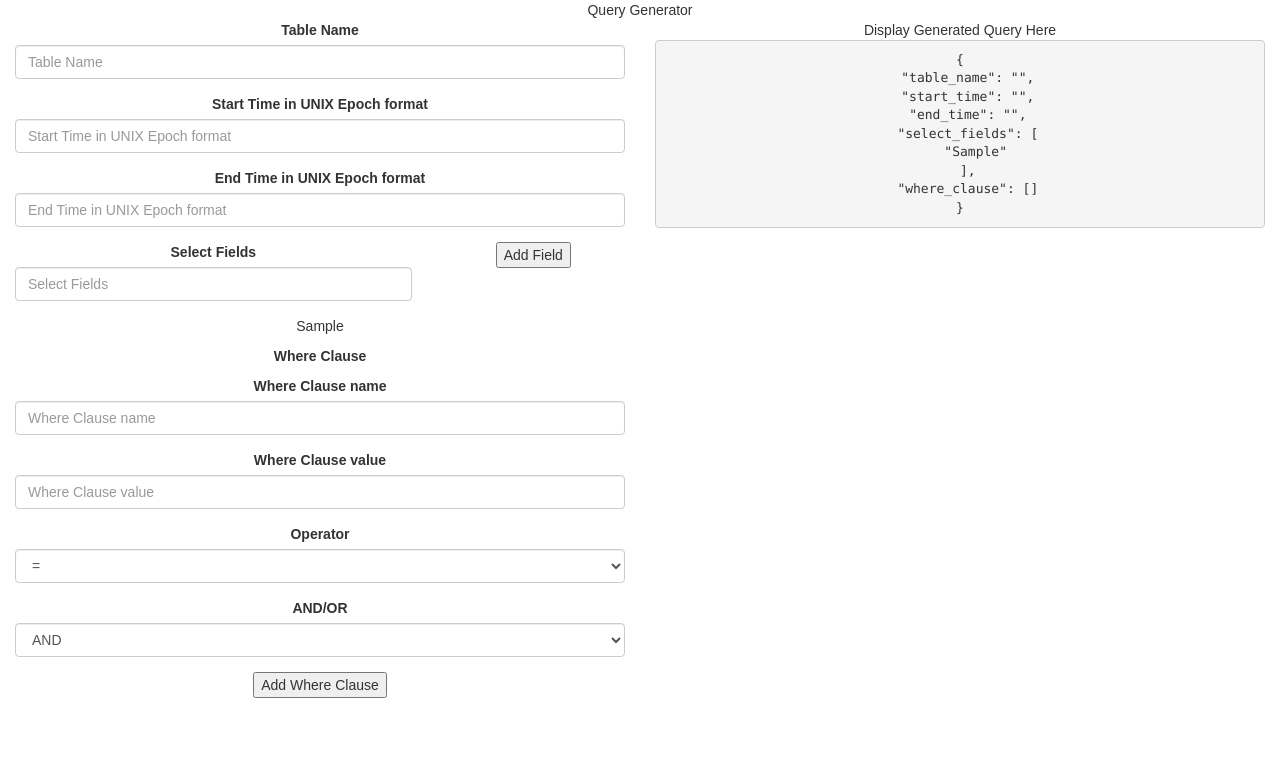
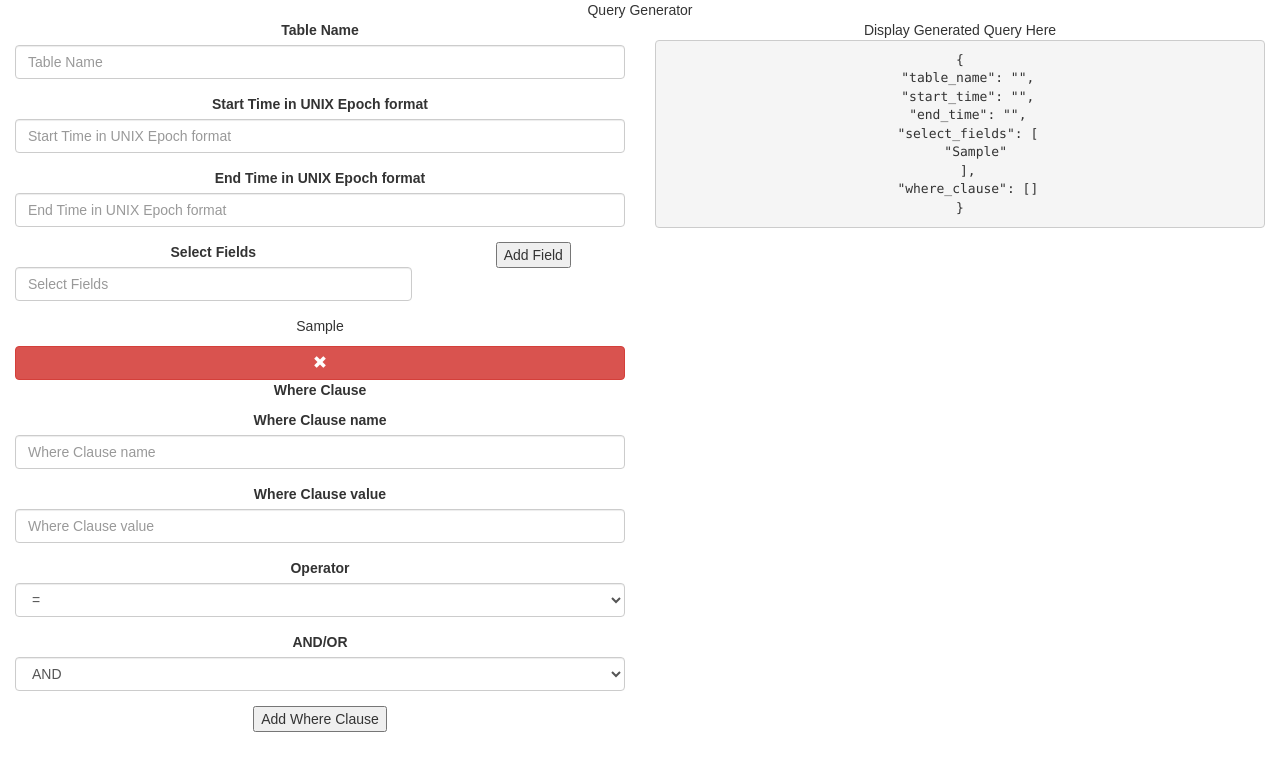
Before and after one commit to minseokim/juniperChallenge, a React (Create React App) app: page / in a window 1280 px wide. Both pictures are taken after typing "Sample" into the empty fields and a click on the button "Add Field". Shown: the top 770 px of the page. Built offline with nearby package versions, Linux system fonts and the light colour scheme.

Commit message:
Implement remove handler to remove select fields

```diff
--- a/src/App.js
+++ b/src/App.js
@@ -25,6 +25,8 @@ class App extends Component {
     this.handleSelectFieldsAdd = this.handleSelectFieldsAdd.bind(this);
 
     this.handleWhereClauseAdd = this.handleWhereClauseAdd.bind(this);
+
+    this.handleRemove = this.handleRemove.bind(this);
   }
 
   handleInputChange(label, value) {
@@ -75,6 +77,19 @@ class App extends Component {
     });
   }
 
+  handleRemove(index, type) {
+    console.log('X clicked!');
+
+    this.setState((prevState) => {
+      const newSelectFields = prevState.formData.select_fields.filter((current, originalIndex) => {
+        return originalIndex !== index;
+      });
+      console.log('newSelectFields :', newSelectFields);
+      prevState.formData.select_fields = newSelectFields;
+      return prevState;
+    });
+  }
+
   render() {
     return (
       <div className="App">
@@ -88,8 +103,8 @@ class App extends Component {
                 formData={this.state.formData}
                 onSelectFieldsAdd={this.handleSelectFieldsAdd}
                 onInputChange={this.handleInputChange}
-                onSelectFieldsAdd={this.handleSelectFieldsAdd}
                 onWhereClauseAdd={this.handleWhereClauseAdd}
+                onRemoveClick={this.handleRemove}
               />
             </div>
             <div className="col-sm-6">
--- a/src/components/QueryDisplay.js
+++ b/src/components/QueryDisplay.js
@@ -13,8 +13,7 @@ const QueryDisplay = (props) => {
       where_clause: queryData.where_clause
     };
 
-    const query = JSON.stringify(obj, null, 2);
-    return query;
+    return JSON.stringify(obj, null, 2);
   };
 
   return (
--- a/src/components/SelectedFieldsList.js
+++ b/src/components/SelectedFieldsList.js
@@ -3,8 +3,19 @@ import SelectFieldsForm from './SelectFieldsForm';
 
 const SelectedFieldsList = (props) => {
   const selectedFieldsItems = props.selectedFieldsData.map((data, index) =>
-    <p key={index}>{data}</p>
+    <div key={index}>
+      <p>{data}</p>
+      <button title="Remove this selected field"
+              className="col-xs-12 btn btn-danger"
+              type="button"
+              onClick={() => props.onRemoveClick(index, "button")}
+              >
+        <i className="glyphicon glyphicon-remove"></i>
+      </button>
+    </div>
     );
+
+
   return (
     <div>
       <SelectFieldsForm onSelectFieldsAdd={props.onSelectFieldsAdd}
--- a/src/components/UserForms.js
+++ b/src/components/UserForms.js
@@ -29,6 +29,7 @@ const UserForms = (props) => {
                           onInputChange={props.onInputChange}
                         selectedFieldsData={props.formData.select_fields}
                         formData={props.formData}
+                        onRemoveClick={props.onRemoveClick}
                         />
 
       <WhereClauseForm formData={props.formData}
```
Lines whose indentation alone changed are shown as unchanged.
